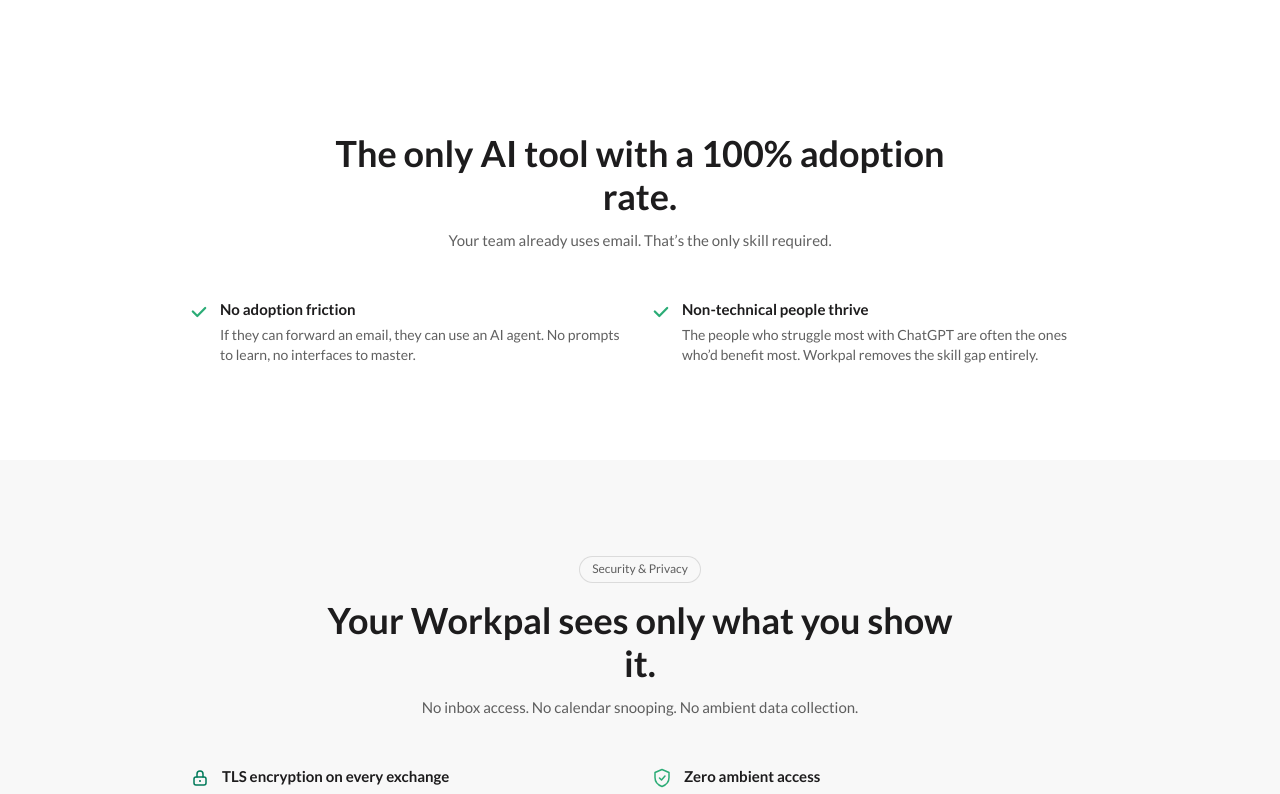
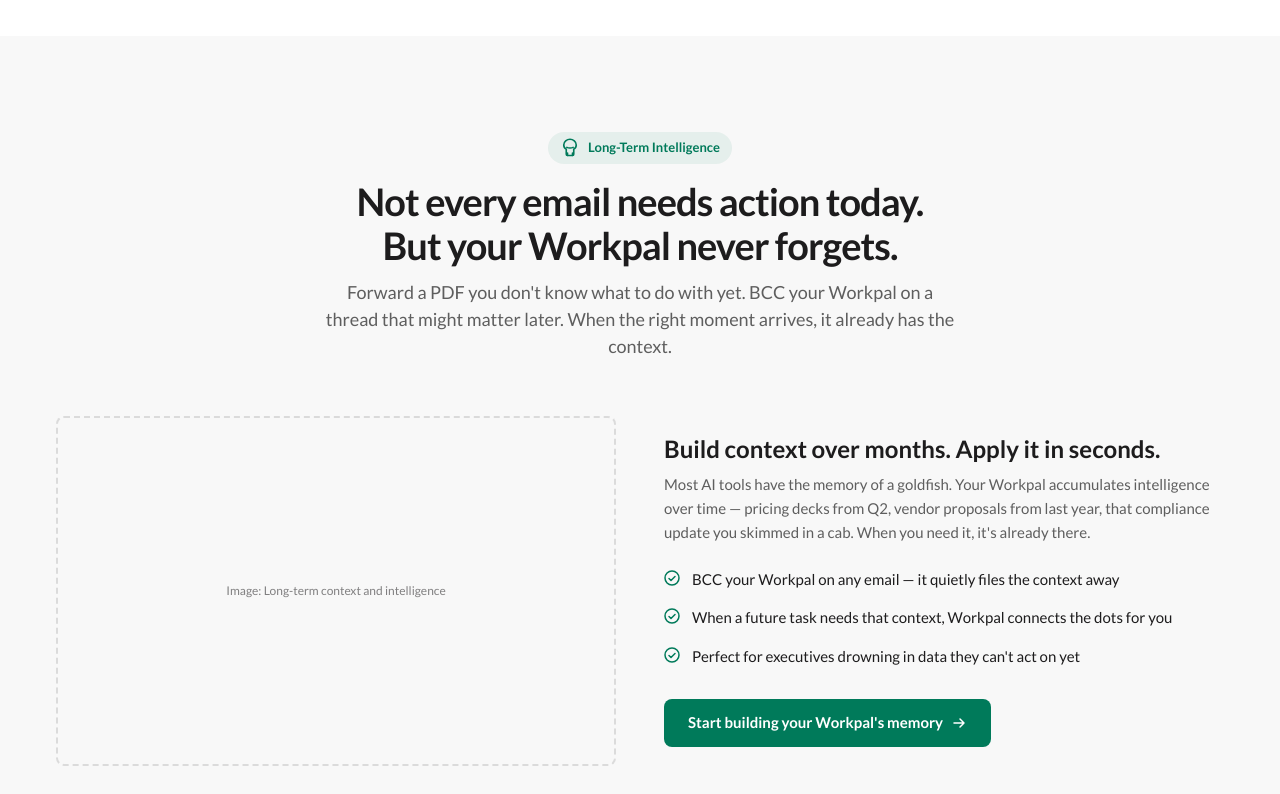
Before and after one commit to sayonsom/workpal, a Next.js app: page / in a window 1280 px wide. Shown: the part 7060-7854 px from the top of the page. Built offline with nearby package versions, Linux system fonts and the light colour scheme.

Commit message:
Added Contact and Blog Page

```diff
--- a/src/app/page.tsx
+++ b/src/app/page.tsx
@@ -7,6 +7,7 @@
 import LiveDemoPreview from "@/components/landing/LiveDemoPreview";
 import Personalization from "@/components/landing/Personalization";
 import SkillsShowcase from "@/components/landing/SkillsShowcase";
+import LongTermMemory from "@/components/landing/LongTermMemory";
 import ForTeams from "@/components/landing/ForTeams";
 import Security from "@/components/landing/Security";
 import FAQSection from "@/components/landing/FAQ";
@@ -26,6 +27,7 @@
         <LiveDemoPreview />
         <Personalization />
         <SkillsShowcase />
+        <LongTermMemory />
         <ForTeams />
         <Security />
         <FAQSection />
--- /dev/null
+++ b/src/components/landing/LongTermMemory.tsx
@@ -0,0 +1,100 @@
+"use client";
+
+import ImagePlaceholder from "../ui/ImagePlaceholder";
+
+function BrainIcon() {
+  return (
+    <svg width="20" height="20" viewBox="0 0 16 16" fill="none" aria-hidden="true">
+      <path d="M8 1C5.5 1 3 3 3 5.5c0 1.5.8 2.8 2 3.5v4a1 1 0 001 1h4a1 1 0 001-1V9c1.2-.7 2-2 2-3.5C13 3 10.5 1 8 1z" stroke="currentColor" strokeWidth="1.3" strokeLinecap="round" strokeLinejoin="round" />
+      <path d="M6 14v-2M10 14v-2M5.5 7.5S6.5 8 8 8s2.5-.5 2.5-.5" stroke="currentColor" strokeWidth="1.3" strokeLinecap="round" strokeLinejoin="round" />
+    </svg>
+  );
+}
+
+function CheckIcon() {
+  return (
+    <svg width="16" height="16" viewBox="0 0 16 16" fill="none" aria-hidden="true">
+      <circle cx="8" cy="8" r="7" stroke="currentColor" strokeWidth="1.5" />
+      <path d="M5 8.5l2 2 4-4" stroke="currentColor" strokeWidth="1.5" strokeLinecap="round" strokeLinejoin="round" />
+    </svg>
+  );
+}
+
+export default function LongTermMemory() {
+  function handleCtaClick() {
+    const el = document.getElementById("hero-signup");
+    if (el) {
+      el.scrollIntoView({ behavior: "smooth" });
+    } else {
+      window.location.href = "/#hero-signup";
+    }
+  }
+
+  const points = [
+    "BCC your Workpal on any email — it quietly files the context away",
+    "When a future task needs that context, Workpal connects the dots for you",
+    "Perfect for executives drowning in data they can't act on yet",
+  ];
+
+  return (
+    <section className="py-16 md:py-24 bg-surface-subtle">
+      <div className="mx-auto max-w-[1200px] px-4">
+        {/* Header */}
+        <div className="text-center mb-10 md:mb-14">
+          <span className="inline-flex items-center gap-2 px-3 py-1.5 rounded-full bg-cta/8 text-cta text-[13px] font-semibold mb-4">
+            <BrainIcon />
+            Long-Term Intelligence
+          </span>
+          <h2 className="text-[28px] md:text-[38px] font-bold text-text-primary leading-[1.15] tracking-tight">
+            Not every email needs action today.<br className="hidden md:block" />
+            But your Workpal never forgets.
+          </h2>
+          <p className="mt-3 text-[16px] md:text-[18px] text-[var(--color-text-subtle)] max-w-[640px] mx-auto leading-[1.5]">
+            Forward a PDF you don&apos;t know what to do with yet. BCC your Workpal on a thread that might matter later. When the right moment arrives, it already has the context.
+          </p>
+        </div>
+
+        {/* Two-column: screenshot + features (reversed) */}
+        <div className="grid grid-cols-1 lg:grid-cols-2 gap-8 lg:gap-12 items-center">
+          {/* Left: screenshot placeholder */}
+          <div className="order-2 lg:order-1">
+            <ImagePlaceholder
+              label="Image: Long-term context and intelligence"
+              aspectRatio="16/10"
+              className="w-full rounded-[8px]"
+            />
+          </div>
+
+          {/* Right: copy + CTA */}
+          <div className="order-1 lg:order-2">
+            <h3 className="text-[20px] md:text-[24px] font-bold text-text-primary leading-[1.2] mb-2">
+              Build context over months. Apply it in seconds.
+            </h3>
+            <p className="text-[15px] text-[var(--color-text-subtle)] leading-[1.6] mb-6">
+              Most AI tools have the memory of a goldfish. Your Workpal accumulates intelligence over time — pricing decks from Q2, vendor proposals from last year, that compliance update you skimmed in a cab. When you need it, it&apos;s already there.
+            </p>
+
+            <ul className="space-y-4 mb-8">
+              {points.map((point, i) => (
+                <li key={i} className="flex items-start gap-3">
+                  <span className="shrink-0 mt-0.5 text-cta"><CheckIcon /></span>
+                  <span className="text-[15px] text-text-primary leading-[1.5]">{point}</span>
+                </li>
+              ))}
+            </ul>
+
+            <button
+              onClick={handleCtaClick}
+              className="inline-flex items-center gap-2 px-6 h-12 rounded-[8px] bg-cta text-white text-[15px] font-bold hover:bg-cta-hover transition-colors duration-[180ms] cursor-pointer"
+            >
+              Start building your Workpal&apos;s memory
+              <svg width="16" height="16" viewBox="0 0 16 16" fill="none" aria-hidden="true">
+                <path d="M3 8h10M9 4l4 4-4 4" stroke="currentColor" strokeWidth="1.5" strokeLinecap="round" strokeLinejoin="round" />
+              </svg>
+            </button>
+          </div>
+        </div>
+      </div>
+    </section>
+  );
+}
```
